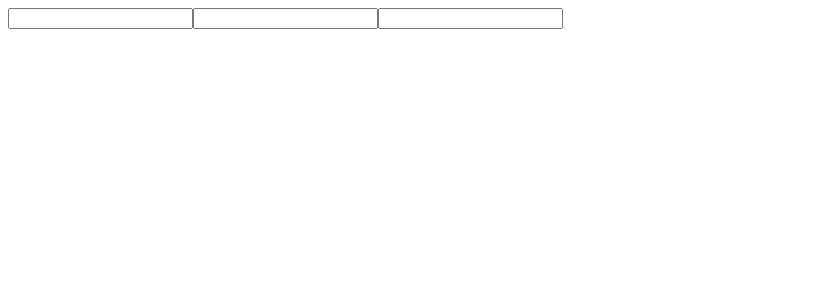
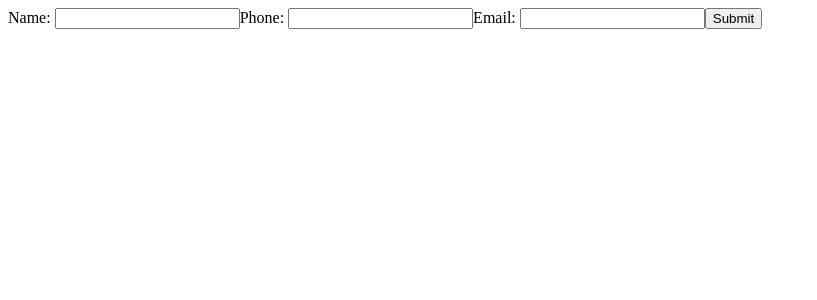
Before and after one commit to aukeller/cv-project, a React (Create React App) app: page / in a window 1280 px wide. Shown: the top 300 px of the page, without its empty margins (0-817 px from the left). Built offline with nearby package versions, Linux system fonts and the light colour scheme.

Commit message:
added labels to forms, and submit button

```diff
--- a/src/components/General.js
+++ b/src/components/General.js
@@ -5,9 +5,13 @@ class General extends Component {
     return (
       <div>
         <form>
-          <input></input>
-          <input></input>
-          <input></input>
+          <label htmlFor="name">Name: </label>
+          <input name="name"></input>
+          <label htmlFor="phone">Phone: </label>
+          <input name="phone"></input>
+          <label htmlFor="email">Email: </label>
+          <input name="email"></input>
+          <button>Submit</button>
         </form>
       </div>
     );
```
